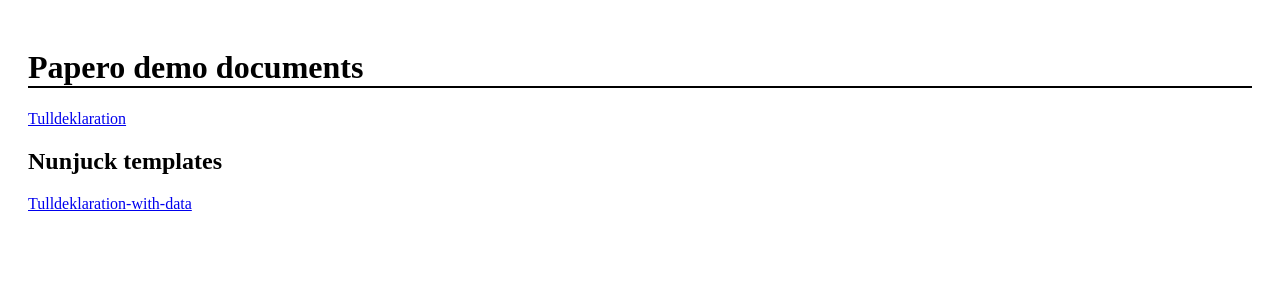
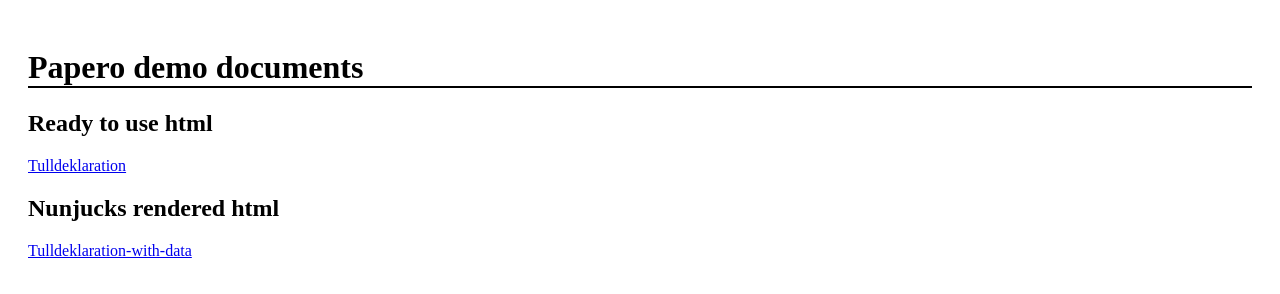
Before and after one commit to hultner-technologies/papero-demo, a plain HTML site: page templates/index.html in a window 1280 px wide. Drawn offline with Linux system fonts and the light colour scheme.

Commit message:
change some text in index.html

```diff
--- a/templates/index.html
+++ b/templates/index.html
@@ -13,8 +13,9 @@
     </head>
     <body>
             <h1>Papero demo documents</h1>
+            <h2>Ready to use html</h2>
             <div><a href="tulldeklaration.html">Tulldeklaration</a></div>
-            <h2>Nunjuck templates</h2>
+            <h2>Nunjucks rendered html</h2>
             <div><a href="tulldeklaration-with-data.html">Tulldeklaration-with-data</a></div>
     </div>
 </html>
```
